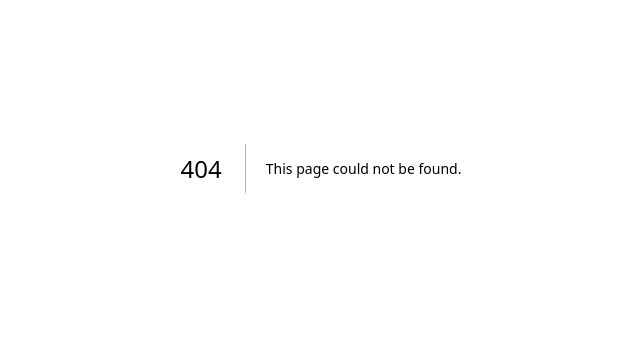
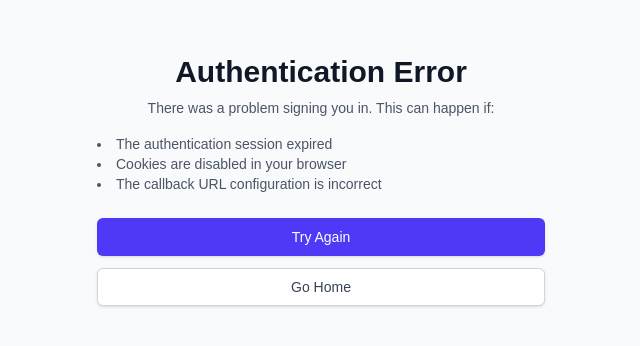
Before and after one commit to gabrielxz/fitnessfight.club2, a Next.js app: page /auth/auth-code-error in a window 1280 px wide. Before the commit this address had no page. Shown: the part 232-578 px from the top of the page, without its empty margins (319-959 px from the left). Built offline with nearby package versions, Linux system fonts and the light colour scheme.

Commit message:
Add auth error page for OAuth failures

```diff
--- /dev/null
+++ b/app/auth/auth-code-error/page.tsx
@@ -0,0 +1,37 @@
+import Link from 'next/link'
+
+export default function AuthCodeError() {
+  return (
+    <div className="min-h-screen flex items-center justify-center bg-gray-50">
+      <div className="max-w-md w-full space-y-8">
+        <div className="text-center">
+          <h2 className="mt-6 text-3xl font-extrabold text-gray-900">
+            Authentication Error
+          </h2>
+          <p className="mt-2 text-sm text-gray-600">
+            There was a problem signing you in. This can happen if:
+          </p>
+          <ul className="mt-4 text-left text-sm text-gray-600 list-disc list-inside">
+            <li>The authentication session expired</li>
+            <li>Cookies are disabled in your browser</li>
+            <li>The callback URL configuration is incorrect</li>
+          </ul>
+          <div className="mt-6 space-y-3">
+            <Link
+              href="/login"
+              className="w-full inline-flex justify-center py-2 px-4 border border-transparent rounded-md shadow-sm text-sm font-medium text-white bg-indigo-600 hover:bg-indigo-700 focus:outline-none focus:ring-2 focus:ring-offset-2 focus:ring-indigo-500"
+            >
+              Try Again
+            </Link>
+            <Link
+              href="/"
+              className="w-full inline-flex justify-center py-2 px-4 border border-gray-300 rounded-md shadow-sm text-sm font-medium text-gray-700 bg-white hover:bg-gray-50 focus:outline-none focus:ring-2 focus:ring-offset-2 focus:ring-indigo-500"
+            >
+              Go Home
+            </Link>
+          </div>
+        </div>
+      </div>
+    </div>
+  )
+}
```
